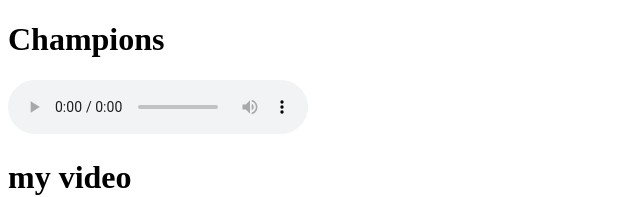
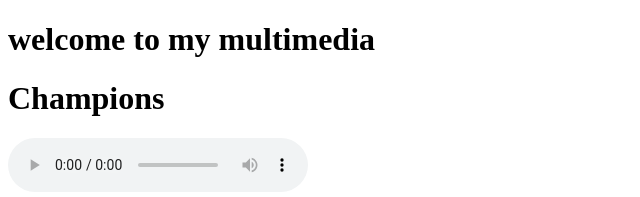
Before and after one commit to Prashanth-78/105, a plain HTML site: page audio.html in a window 1280 px wide. Shown: the top 197 px of the page, without its empty margins (0-640 px from the left). Drawn offline with Linux system fonts and the light colour scheme.

Commit message:
Add files via upload

```diff
--- a/audio.html
+++ b/audio.html
@@ -1,5 +1,6 @@
 <!DOCTYPE html>
 <html>
+   <h1>welcome to my multimedia</h1>
 
 <head>
     <title>Audio Example</title>
```
